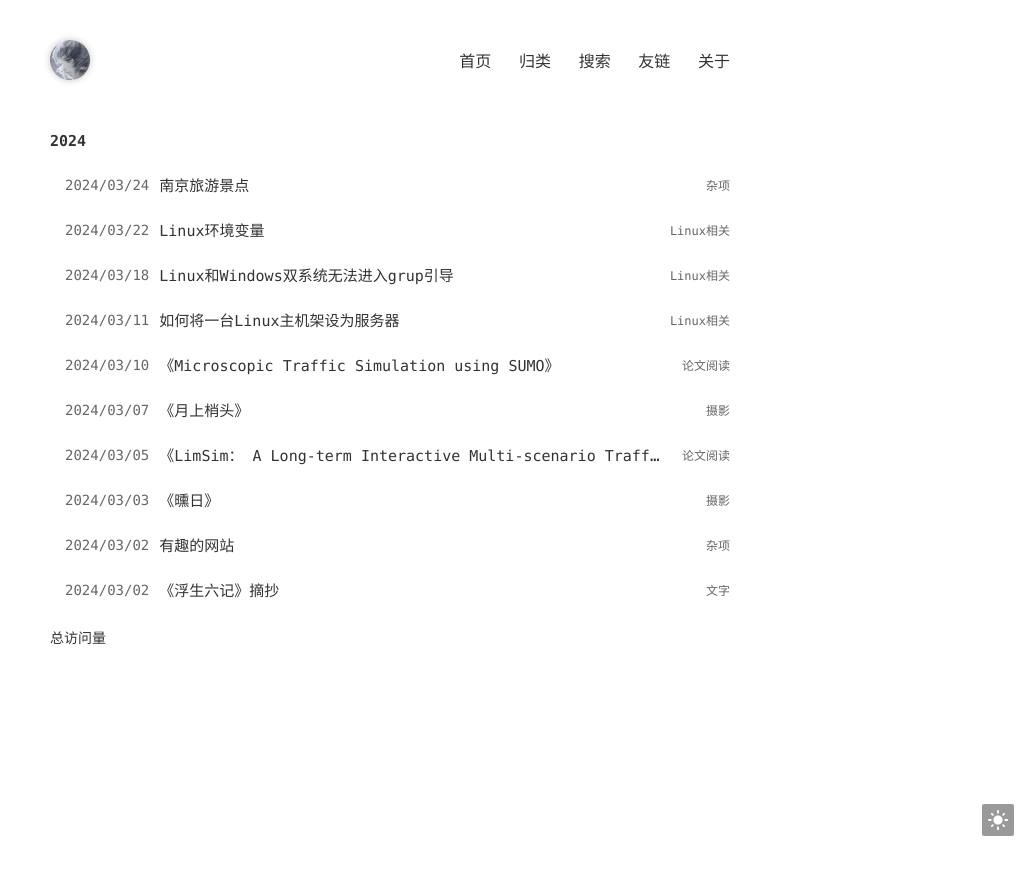
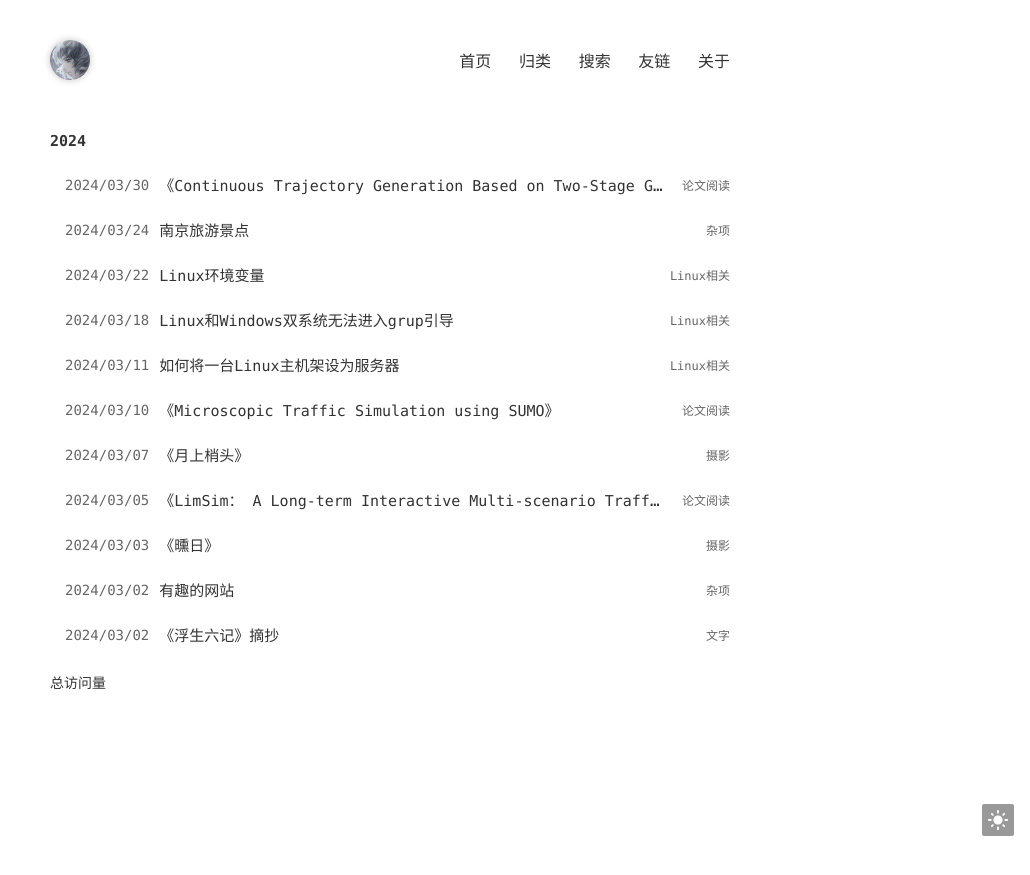
Before and after one commit to Yangzy0723/Yangzy0723.github.io, a Jekyll site: the page built from index.html, in a window 1280 px wide. Shown: the top 875 px of the page, without its empty margins (250-1280 px from the left). Built offline with Jekyll 4.4.1, drawn with Linux system fonts in a browser that asks for light colours; comment, search, counter and statistics services are not loaded; part of the change alters nothing that is shown.

Commit message:
add a paper

```diff
--- a/_config.yml
+++ b/_config.yml
@@ -47,7 +47,7 @@ extClickEffect: true
 extAdsense: false
 
 # 数学公式支持，比较影响加载速度,不需要请设置为false
-extMath: false
+extMath: true
 
 # 显示访问量统计，由不蒜子提供服务
 extCount: true
--- /dev/null
+++ b/_posts/2024-03-30-《Continuous Trajectory Generation Based on Two-Stage GAN》.md
@@ -0,0 +1,37 @@
+---
+layout: mypost
+title: 《Continuous Trajectory Generation Based on Two-Stage GAN》
+categories: [论文阅读]
+---
+# 《Continuous Trajectory Generation Based on Two-Stage GAN》
+
+**[原文](trojectory+generator.pdf)**
+
+## Abstract
+
+本文提出了一个新颖的两阶段生成对抗框架来生成道路网络上的连续轨迹，即`TS-TrajGen`，它有效地将人类移动领域知识与无模型学习范式相结合。
+
+具体来说，我们根据`A*`算法的人类移动假设构建生成器来学习人类移动行为。对于鉴别器，顺序奖励（sequential reward）和移动偏航奖励（mobility yaw reward）结合在一起，以增强生成器的有效性。
+- 我想顺序奖励通常是指根据生成的轨迹数据的顺序或连续性来奖励或惩罚生成器；移动偏航奖励可能涉及到对轨迹中的移动方向或角度进行奖励或惩罚，以确保生成的轨迹在模拟人类移动时具有合理的行为
+
+最后，我们提出了一个新颖的两阶段生成过程，以克服现有随机生成过程的弱点。
+
+## Introduction
+
+生成合成且逼真的轨迹的重要性：
+1. 合成轨迹对于城市规划、疫情传播分析和交通控制至关重要
+2. 生成合成轨迹是保护人类移动轨迹数据隐私的可行解决方案
+
+当前模拟人类移动轨迹存在的问题:
+- 基于模型的方法使用具有明确物理意义的有限参数来建模。然而，事实上人类移动行为表现出复杂的顺序转换规律，可能是时间依赖性的和高阶的
+
+-> 提出无模型方法,使用神经网络生成范式，如生成对抗网络和变分自动编码器
+
+存在问题：
+- 生成的轨迹的连续性问题被忽视了。当前方法生成的轨迹不是在道路网络上连续的路径，这使得这些合成轨迹在交通仿真等下游应用中无法使用
+- 不利用人类移动先验知识的无模型方法不能有效生成连续轨迹
+- 现有方法的随机生成过程存在误差累积问题，轨迹是根据生成器给定的概率随机生成的。然而，一旦生成器预测错误，该过程将在错误的前提下继续生成，这降低了生成轨迹的质量
+
+然后文章大致介绍了基于[A*假设](https://zh.wikipedia.org/wiki/A*%E6%90%9C%E5%B0%8B%E6%BC%94%E7%AE%97%E6%B3%95)，这里提出的方法是如何解决上述三个问题的。
+
+首次通过将A*算法与神经网络相结合来解决城市道路网络上的连续轨迹生成问题。
```
Also changed, not shown: 1 other file.
